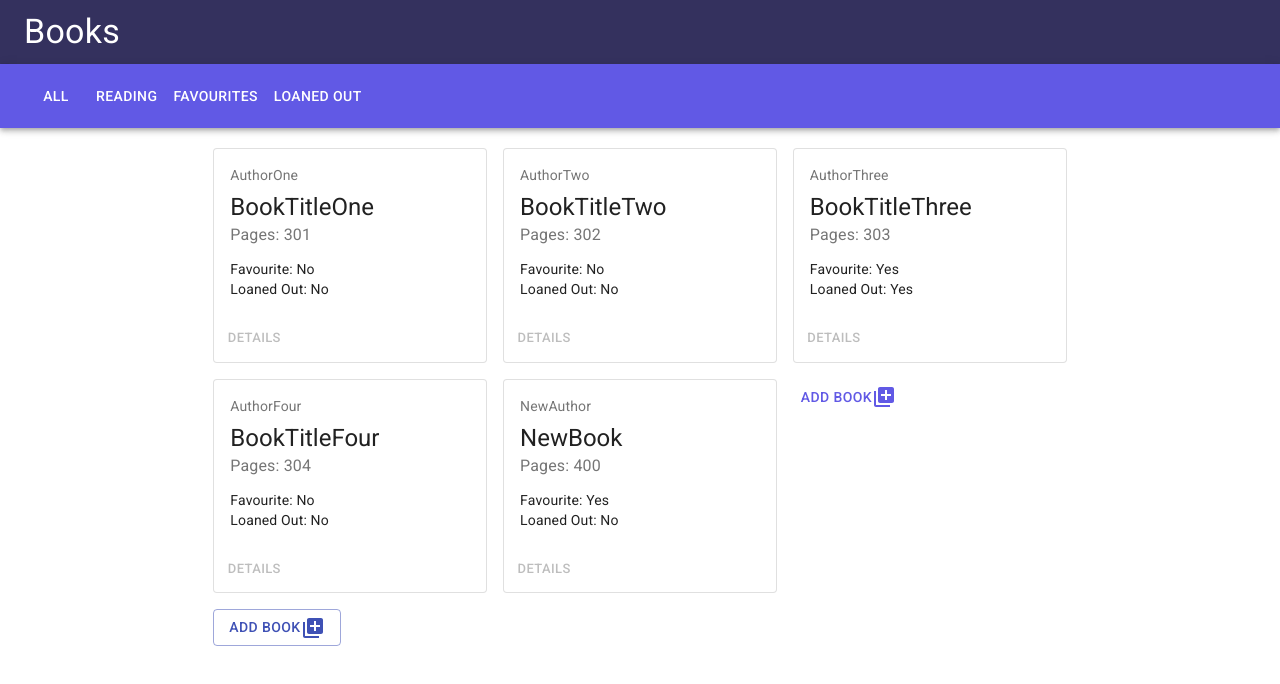
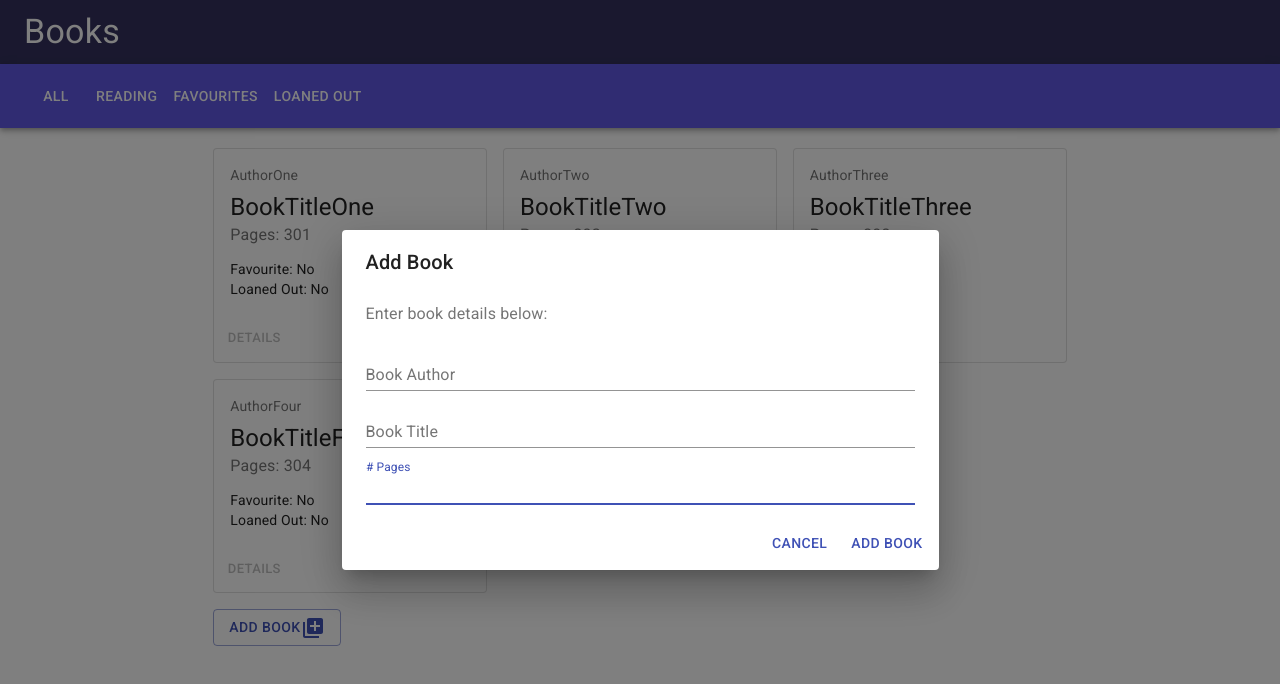
Before and after one commit to flsoller/library-react-app, a React (Create React App) app: page / in a window 1280 px wide. Both pictures are taken after a click on the button "ADD BOOK". Shown: the top 684 px of the page. Built offline with nearby package versions, Linux system fonts and the light colour scheme.

Commit message:
Dynamically adding books via child component.

```diff
--- a/src/components/content/AddBookModal.jsx
+++ b/src/components/content/AddBookModal.jsx
@@ -33,6 +33,12 @@
   // Update state from text field inputs
   const handleChange = (e) => {
     setBook({ ...book, [e.target.id]: e.target.value });
+  };
+
+  // Combine handleClose and handleInputDialog. Two actions needed for onClick.
+  const dialogHandler = () => {
+    handleClose();
+    handleInputDialog(book);
   };
 
   return (
@@ -81,7 +87,7 @@
           <Button onClick={handleClose} color="primary">
             Cancel
           </Button>
-          <Button onClick={handleClose} color="primary">
+          <Button onClick={dialogHandler} color="primary">
             Add Book
           </Button>
         </DialogActions>
--- a/src/components/content/ContentHolder.jsx
+++ b/src/components/content/ContentHolder.jsx
@@ -3,8 +3,7 @@
 import React, { useState } from 'react';
 
 import CardItem from './CardItem';
-import { Grid, makeStyles, Button } from '@material-ui/core';
-import LibraryAddIcon from '@material-ui/icons/LibraryAdd';
+import { Grid, makeStyles } from '@material-ui/core';
 import AddBookModal from './AddBookModal';
 
 // Material-UI styling hook.
@@ -58,21 +57,6 @@
     },
   ]);
 
-  // Preparation for updating state. TODO: Make dynamic.
-  const addBook = () => {
-    setBooks([
-      ...books,
-      {
-        title: 'NewBook',
-        author: 'NewAuthor',
-        pages: 400,
-        isFav: true,
-        isLoaned: false,
-        key: Math.random(),
-      },
-    ]);
-  };
-
   // Display all books from state.
   const renderBooks = books.map((book) => (
     <Grid item xs={12} sm={6} md={4} key={book.key}>
@@ -87,27 +71,17 @@
   ));
 
   // Handle input from dialog
-  const handleInputDialog = (input) => (e) => {
-    setBooks([
-      ...books,
-      {
-        [input]: e.target.value,
-      },
-    ]);
+  const handleInputDialog = (input) => {
+    setBooks([...books, input]);
+    console.log(input);
   };
 
   //JSX
   return (
     <Grid container spacing={2} className={classes.topMargin}>
       {renderBooks}
-      <Grid item xs={12} sm={6} md={4}>
-        <Button onClick={addBook} className={classes.buttonText}>
-          Add Book
-          <LibraryAddIcon />
-        </Button>
-      </Grid>
-      <Grid item>
-        <AddBookModal handleInputDialog={handleInputDialog} />
+      <Grid item xs={12}>
+        <AddBookModal handleInputDialog={(input) => handleInputDialog(input)} />
       </Grid>
     </Grid>
   );
```
